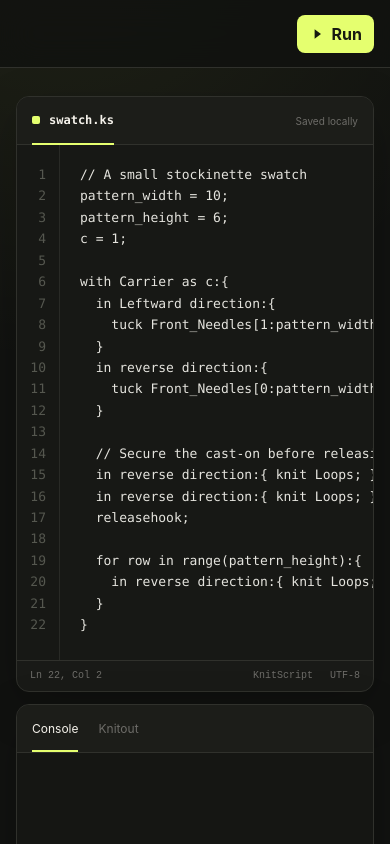
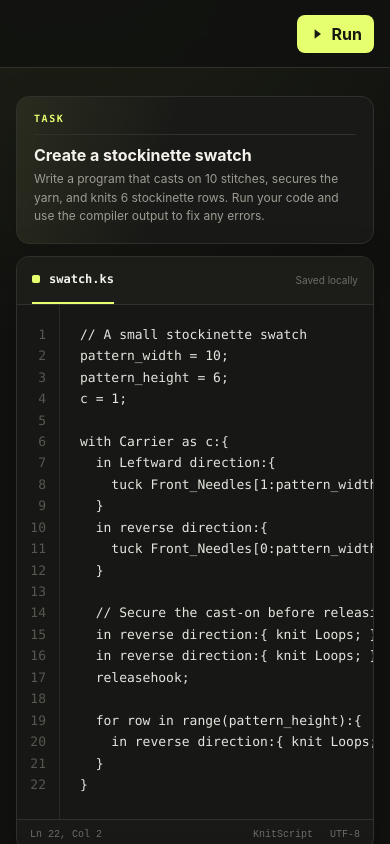
Before and after one commit to HarryLuUMN/crowdsource-code-platform, a plain HTML site: page static/index.html in a window 390 px wide. Shown: the top 844 px of the page. Drawn offline with Linux system fonts and the light colour scheme; no server answers.

Commit message:
Keep task instructions visible during programming
A compact task panel now anchors the workspace above the editor and compiler output while preserving the existing single-screen desktop layout and stacked mobile flow.

Constraint: Preserve the current editor-first interface and responsive breakpoint behavior

Rejected: Add an editable task field | the immediate need is to display benchmark instructions, not author them

Confidence: high

Scope-risk: narrow

Tested: Python unit suite, JavaScript syntax, desktop and 430px browser checks, successful local compile

```diff
--- a/static/index.html
+++ b/static/index.html
@@ -22,6 +22,14 @@
     </header>
 
     <main class="workspace">
+      <section class="task-panel" aria-labelledby="taskTitle">
+        <div class="task-label">Task</div>
+        <div class="task-copy">
+          <h1 id="taskTitle">Create a stockinette swatch</h1>
+          <p>Write a program that casts on 10 stitches, secures the yarn, and knits 6 stockinette rows. Run your code and use the compiler output to fix any errors.</p>
+        </div>
+      </section>
+
       <section class="studio" aria-label="KnitScript editor">
         <div class="panel editor-panel">
           <div class="panel-heading">
--- a/static/styles.css
+++ b/static/styles.css
@@ -83,9 +83,14 @@ button { color: inherit; }
 .run-button svg { width: 16px; fill: currentColor; }
 .run-button kbd { font: 9px/1 ui-monospace, monospace; opacity: 0.6; border-left: 1px solid rgba(23, 25, 16, 0.25); padding-left: 8px; margin-left: 3px; }
 
-.workspace { max-width: 1540px; margin: 0 auto; padding: 20px 30px 30px; }
+.workspace { max-width: 1540px; height: calc(100vh - 68px); margin: 0 auto; padding: 20px 30px 30px; display: flex; flex-direction: column; gap: 12px; }
 
-.studio { display: grid; grid-template-columns: minmax(440px, 1.05fr) minmax(380px, 0.95fr); gap: 12px; height: calc(100vh - 118px); min-height: 520px; }
+.task-panel { min-width: 0; padding: 16px 20px; border: 1px solid var(--line); border-radius: 13px; background: linear-gradient(105deg, rgba(229, 255, 111, 0.08), transparent 42%), var(--panel); display: grid; grid-template-columns: 88px minmax(0, 1fr); gap: 18px; align-items: center; box-shadow: 0 15px 50px rgba(0, 0, 0, 0.12); }
+.task-label { align-self: stretch; border-right: 1px solid var(--line); color: var(--accent); display: flex; align-items: center; font: 700 10px/1 ui-monospace, SFMono-Regular, Menlo, monospace; letter-spacing: 0.16em; text-transform: uppercase; }
+.task-copy h1 { margin: 0 0 5px; font-size: 16px; line-height: 1.25; font-weight: 650; }
+.task-copy p { max-width: 920px; margin: 0; color: var(--muted); font-size: 12px; line-height: 1.55; }
+
+.studio { min-height: 0; flex: 1; display: grid; grid-template-columns: minmax(440px, 1.05fr) minmax(380px, 0.95fr); gap: 12px; }
 .panel { min-width: 0; border: 1px solid var(--line); border-radius: 13px; background: var(--panel); overflow: hidden; display: flex; flex-direction: column; box-shadow: 0 15px 50px rgba(0, 0, 0, 0.18); }
 .panel-heading, .result-heading { height: 48px; border-bottom: 1px solid var(--line); display: flex; align-items: center; padding: 0 15px; background: #1c1d19; flex: 0 0 auto; }
 .panel-heading { justify-content: space-between; }
@@ -125,7 +130,7 @@ button { color: inherit; }
 .toast.visible { opacity: 1; transform: translate(-50%, 0); }
 
 @media (max-width: 900px) {
-  .workspace { padding: 28px 16px; }
+  .workspace { height: auto; padding: 28px 16px; }
   .topbar { padding: 0 16px; }
   .compiler-state, .ghost-button { display: none; }
   .studio { grid-template-columns: 1fr; height: auto; }
@@ -134,6 +139,8 @@ button { color: inherit; }
 }
 
 @media (max-width: 520px) {
+  .task-panel { grid-template-columns: 1fr; gap: 10px; padding: 17px; }
+  .task-label { min-height: 18px; border-right: 0; border-bottom: 1px solid var(--line); padding-bottom: 10px; }
   .run-button kbd { display: none; }
   .line-numbers { min-width: 43px; }
 }
```
